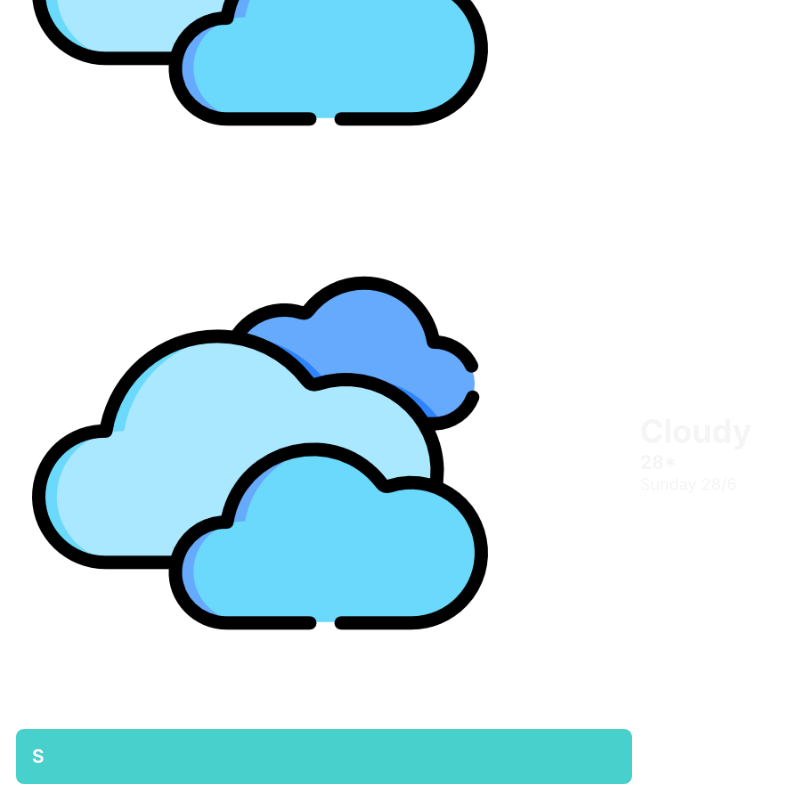
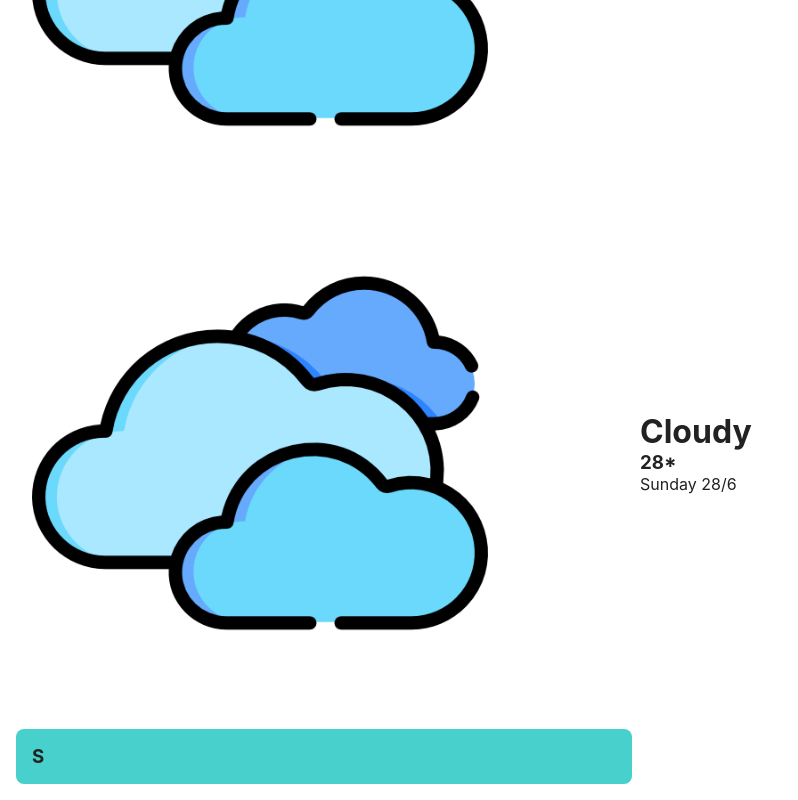
Before and after one commit to ahme-dev/hawr, a React (Vite) app: page / in a window 1280 px wide. Shown: the part 831-1631 px from the top of the page, without its empty margins (0-798 px from the left). Built offline with nearby package versions, Linux system fonts and the light colour scheme.

Commit message:
Fix text color

```diff
--- a/src/components/Button.css
+++ b/src/components/Button.css
@@ -1,6 +1,6 @@
 .Button {
   background-color: mediumturquoise;
-  color: whitesmoke;
+  color: #222;
 
   border-radius: 0.5rem;
   padding: 1rem;
--- a/src/components/Day.css
+++ b/src/components/Day.css
@@ -1,5 +1,5 @@
 .Day {
-  color: whitesmoke;
+  color: #222;
 
   border-radius: 0.5rem;
   padding: 1rem;
```
